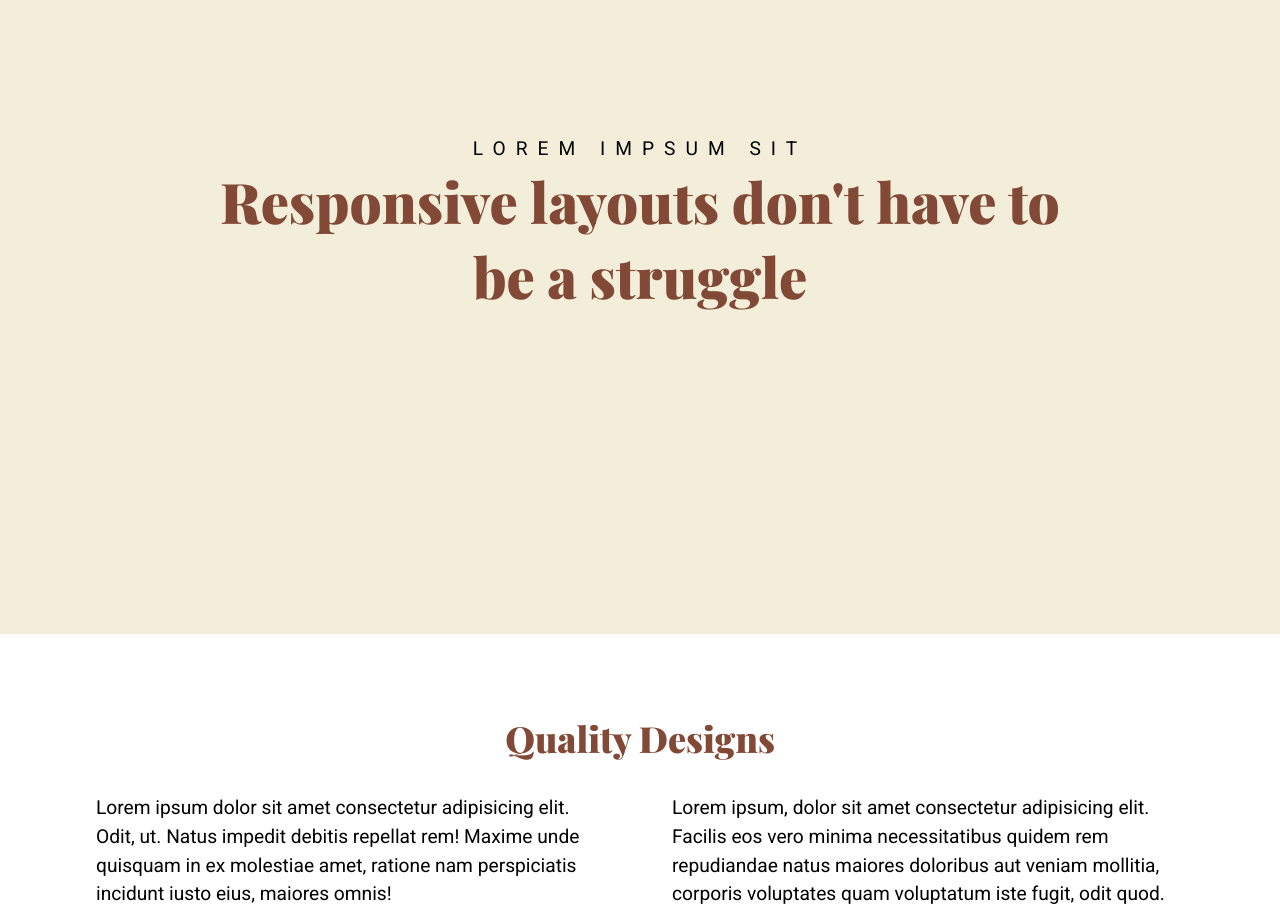
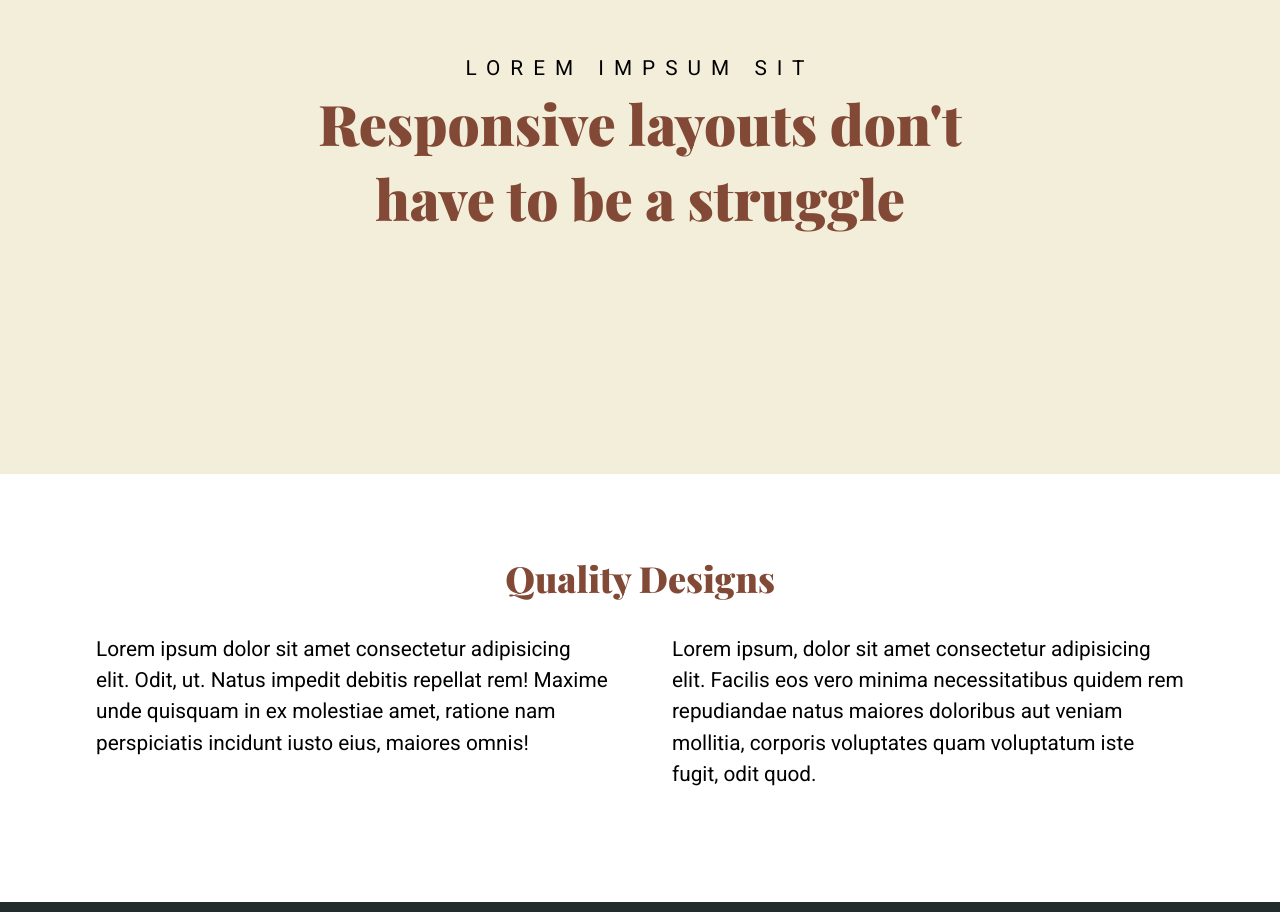
Before and after one commit to nimaester/Practices, a plain HTML site: page challenge04/index.html in a window 1280 px wide. Shown: the part 186-1098 px from the top of the page. Drawn offline with nearby package versions, Linux system fonts and the light colour scheme.

Commit message:
todays css challenge

```diff
--- a/challenge04/index.html
+++ b/challenge04/index.html
@@ -14,7 +14,7 @@
       href="https://fonts.googleapis.com/css2?family=Playfair+Display:wght@900&family=Roboto:wght@300;400&display=swap"
       rel="stylesheet"
     />
-    <title>Challenge3</title>
+    <title>Challenge4</title>
   </head>
   <body>
     <section class="header">
--- a/challenge04/styles.css
+++ b/challenge04/styles.css
@@ -20,7 +20,7 @@ section {
 
 .header {
   background-color: #f3eed9;
-  height: 660px;
+  height: 500px;
   display: flex;
   align-items: center;
   justify-content: center;
@@ -41,12 +41,12 @@ section {
 }
 
 .container p {
-  font-size: 1.2rem;
+  font-size: 1.3rem;
   line-height: 1.5;
 }
 
 .hero {
-  width: 70%;
+  width: 60%;
   flex-direction: column;
 }
 
@@ -56,7 +56,7 @@ section {
 }
 
 .info-text {
-  width: 100%;
+  width: 50%;
 }
 
 .info-text + .info-text {
@@ -122,7 +122,8 @@ img {
     width: 100%;
     margin: 2rem auto;
   }
-  .card + .card {
+  .card + .card,
+  .info-text + .info-text {
     margin-left: 0;
   }
   .four {
@@ -135,7 +136,4 @@ img {
     width: 100%;
     margin: 1rem auto;
   }
-  .info-text + .info-text {
-    margin-left: 0rem;
-  }
 }
```
